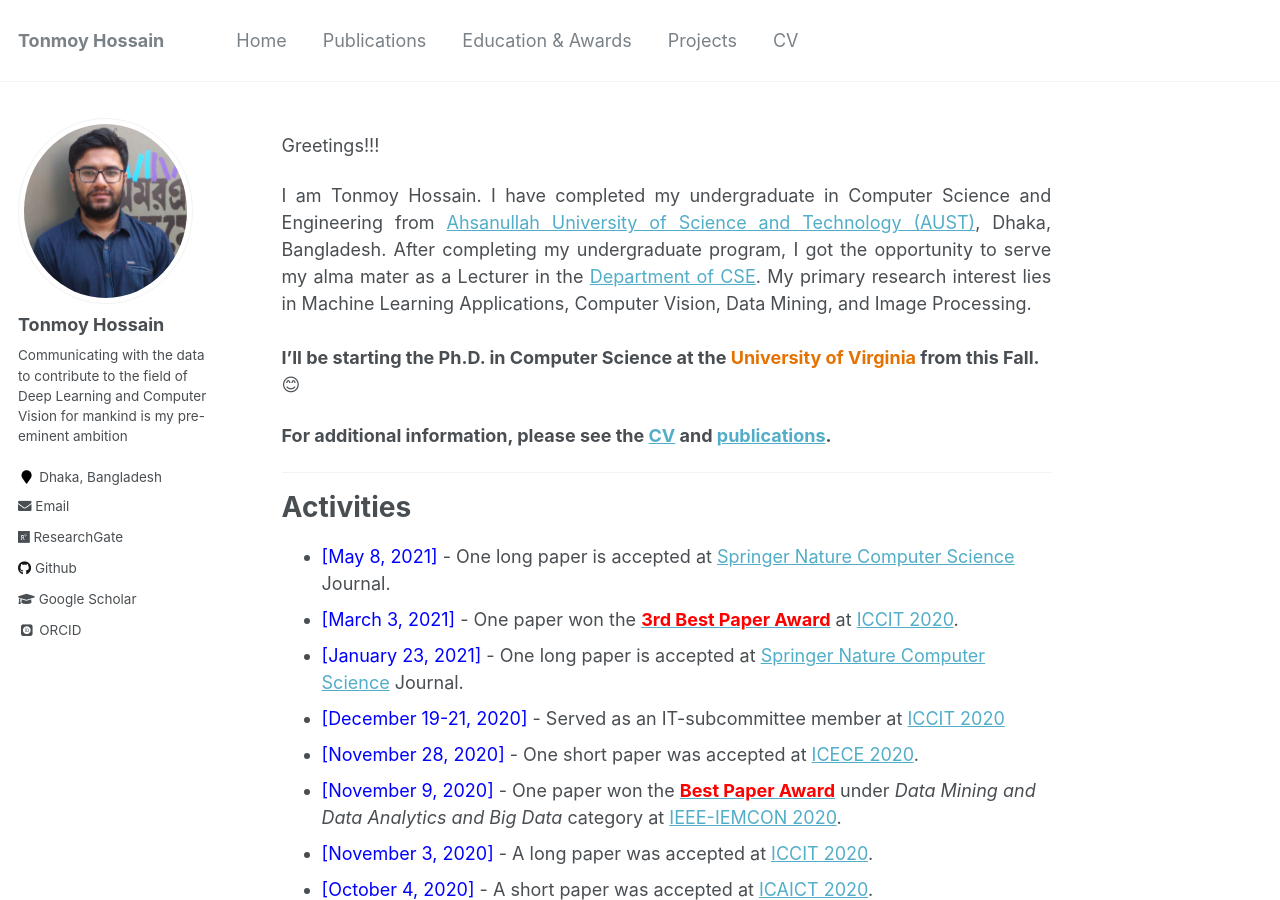
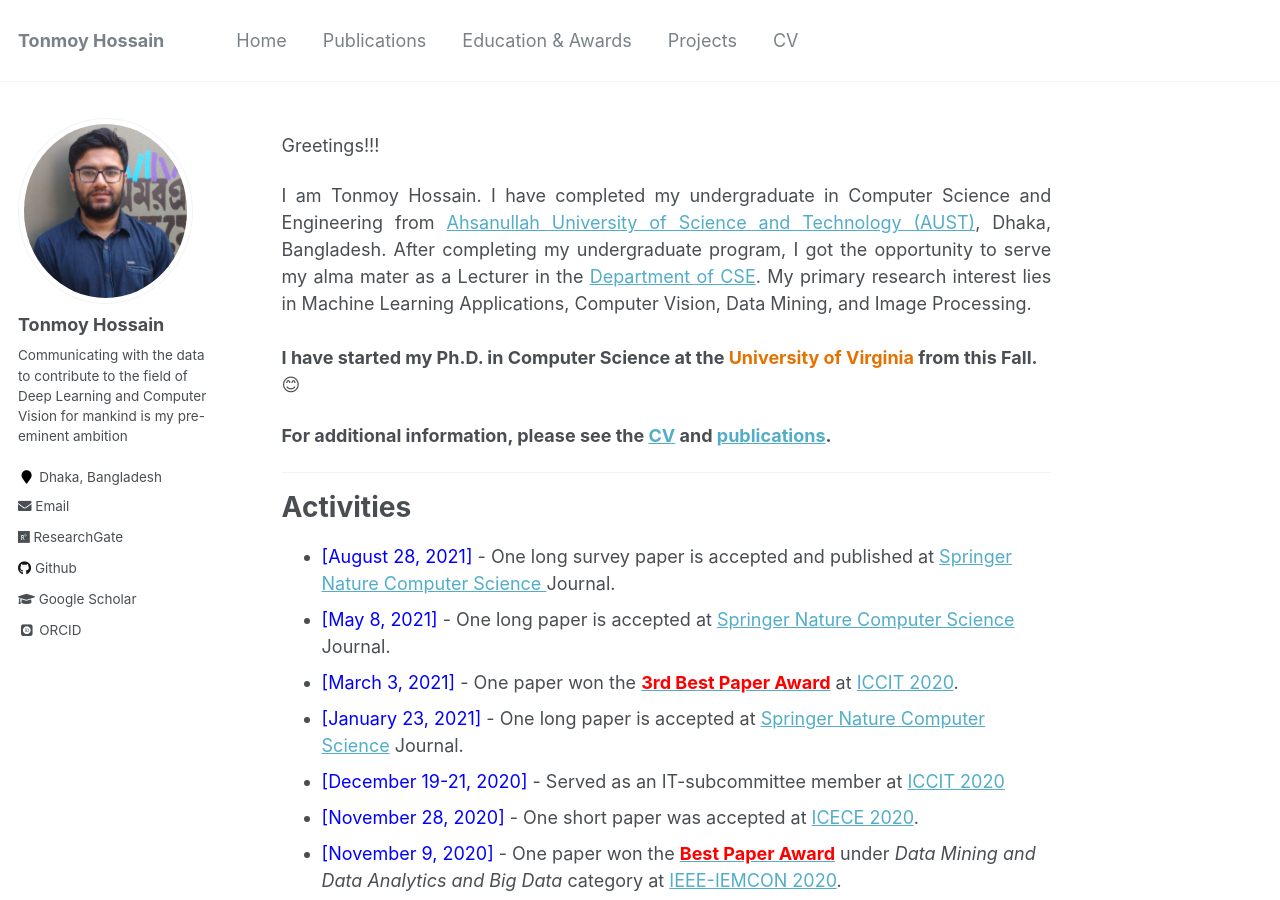
Before and after one commit to shaeekh/shaeekh.github.io, a Jekyll site: the page built from _pages/about.md, in a window 1280 px wide and 900 px high. Built offline with Jekyll 4.4.1, drawn with Linux system fonts in a browser that asks for light colours; some web fonts are replaced.

Commit message:
Update about.md

```diff
--- a/_pages/about.md
+++ b/_pages/about.md
@@ -14,7 +14,7 @@ Greetings!!!
 
 I am Tonmoy Hossain. I have completed my undergraduate in Computer Science and Engineering from <a href="http://aust.edu/">Ahsanullah University of Science and Technology (AUST)</a>, Dhaka, Bangladesh. After completing my undergraduate program, I got the opportunity to serve my alma mater as a Lecturer in the <a href="https://www.aust.edu/cse">Department of CSE</a>. My primary research interest lies in Machine Learning Applications, Computer Vision, Data Mining, and Image Processing.<br /><br /></div>
 
-<b>I’ll be starting the Ph.D. in Computer Science at the </b><span style="color:#E57200"><b> University of Virginia </b></span> <b>from this Fall. </b> &#x1F60a; <br />
+<b>I have started my Ph.D. in Computer Science at the </b><span style="color:#E57200"><b> University of Virginia </b></span> <b>from this Fall. </b> &#x1F60a; <br />
 
 
 **For additional information, please see the [CV](https://tonmoy-hossain.github.io/cv/) and [publications](https://tonmoy-hossain.github.io/publications/).**
@@ -24,6 +24,7 @@ I am Tonmoy Hossain. I have completed my undergraduate in Computer Science and E
 
 # Activities
 
+* <span style="color:Blue"> [August 28, 2021] </span> - One long survey paper is accepted and published at [Springer Nature Computer Science ](https://link.springer.com/article/10.1007/s42979-021-00823-1) Journal.
 * <span style="color:Blue"> [May 8, 2021] </span> - One long paper is accepted at [Springer Nature Computer Science ](https://link.springer.com/article/10.1007/s42979-021-00690-w) Journal.
 * <span style="color:Blue"> [March 3, 2021] </span> - One paper won the [<span style ="color:Red">**3rd Best Paper Award**</span>](https://tonmoy-hossain.github.io/files/ICCIT-Best-Paper.pdf) at [ICCIT 2020](http://iccit.org.bd/2020/).
 * <span style="color:Blue"> [January 23, 2021] </span> - One long paper is accepted at [Springer Nature Computer Science](https://link.springer.com/article/10.1007/s42979-021-00487-x) Journal.
```
